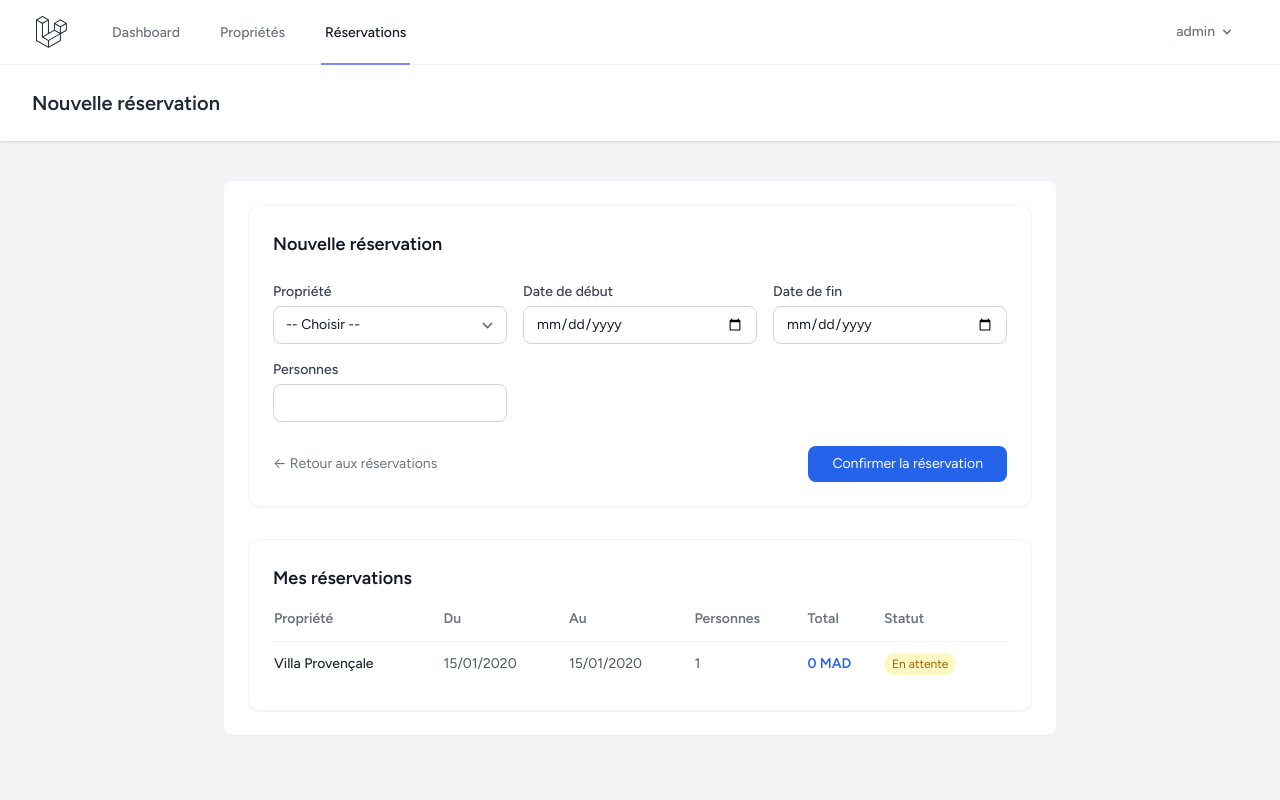
After one commit to ilyass-aon/laravel-test, a Laravel app: page /bookings/create in a window 1280 px wide. The commit adds this page. Run offline with Laravel 12, Linux system fonts and the light colour scheme; a user stored in the database is signed in; data comes from the database, SQL or seed files in the repository; tables that the repository leaves empty hold one stand-in row (values such as "Sample post"); style sheets or scripts are compiled from the project's sources; some libraries are stand-ins or nearby versions.

Commit message:
ajout du composant Livewire BookingManager avec gestion des réservations

```diff
--- /dev/null
+++ b/laravel-test/app/Livewire/BookingManager.php
@@ -0,0 +1,104 @@
+<?php
+
+namespace App\Livewire;
+
+use Livewire\Component;
+use App\Models\Booking;
+use App\Models\Property;
+
+class BookingManager extends Component
+{
+    // Champs du formulaire
+    public $property_id;
+    public $start_date;
+    public $end_date;
+    public $nbr_guests = 1;
+    public $successMessage = '';
+    public $errorMessage = '';
+
+    // Nouveaux champs pour notre logique
+    public $viewMode = 'both'; // 'list', 'form', 'both'
+    public $property_preselected = false;
+
+    // Validation des données
+    protected $rules = [
+        'property_id' => 'required|exists:properties,id',
+        'start_date'  => 'required|date|after_or_equal:today',
+        'end_date'    => 'required|date|after:start_date',
+        'nbr_guests'  => 'required|integer|min:1',
+    ];
+
+    protected $messages = [
+        'property_id.required' => 'Veuillez sélectionner une propriété.',
+        'start_date.required'  => 'La date de début est obligatoire.',
+        'start_date.after_or_equal' => 'La date de début doit être aujourd\'hui ou dans le futur.',
+        'end_date.required'    => 'La date de fin est obligatoire.',
+        'end_date.after'       => 'La date de fin doit être après la date de début.',
+        'nbr_guests.required'  => 'Veuillez indiquer le nombre de personnes.',
+        'nbr_guests.min'       => 'Il faut au moins 1 personne.',
+    ];
+
+    public function mount($viewMode = 'both', $property_id = null)
+    {
+        $this->viewMode = $viewMode;
+
+        $param_property_id = request()->query('property_id') ?? $property_id;
+
+        if ($param_property_id) {
+            $this->property_id = $param_property_id;
+            $this->property_preselected = true;
+        }
+    }
+
+    public function reserve()
+    {
+        $this->validate();
+
+        // Vérifier la capacité
+        $property = Property::find($this->property_id);
+        if ($this->nbr_guests > $property->max_guests) {
+            $this->errorMessage = 'La capacité maximale de cette propriété est de ' . $property->max_guests . ' personnes.';
+            return;
+        }
+
+        // Vérifier la disponibilité
+        $overlap = Booking::where('property_id', $this->property_id)
+            ->where('status', 'confirmed')
+            ->where(function ($query) {
+                $query->whereBetween('start_date', [$this->start_date, $this->end_date])
+                      ->orWhereBetween('end_date', [$this->start_date, $this->end_date])
+                      ->orWhere(function ($q) {
+                          $q->where('start_date', '<=', $this->start_date)
+                            ->where('end_date', '>=', $this->end_date);
+                      });
+            })->exists();
+
+        if ($overlap) {
+            $this->errorMessage = 'Ces dates sont déjà réservées pour cette propriété.';
+            return;
+        }
+
+        Booking::create([
+            'user_id'     => auth()->id(),
+            'property_id' => $this->property_id,
+            'start_date'  => $this->start_date,
+            'end_date'    => $this->end_date,
+            'nbr_guests'  => $this->nbr_guests,
+            'status'      => 'pending',
+        ]);
+
+        session()->flash('success', 'Réservation effectuée avec succès !');
+        return redirect()->route('bookings.index');
+    }
+
+    public function render()
+    {
+        return view('livewire.booking-manager', [
+            'properties' => Property::all(),
+            'bookings'   => Booking::where('user_id', auth()->id())
+                                   ->with('property')
+                                   ->latest()
+                                   ->get(),
+        ]);
+    }
+}
--- a/laravel-test/app/Models/Booking.php
+++ b/laravel-test/app/Models/Booking.php
@@ -15,6 +15,7 @@ class Booking extends Model
         'start_date',
         'end_date',
         'status',
+        'nbr_guests',
     ];
 
     protected $casts = [
--- a/laravel-test/app/Models/User.php
+++ b/laravel-test/app/Models/User.php
@@ -22,6 +22,7 @@ class User extends Authenticatable
         'name',
         'email',
         'password',
+        'is_admin',
     ];
 
     /**
@@ -44,6 +45,15 @@ class User extends Authenticatable
         return [
             'email_verified_at' => 'datetime',
             'password' => 'hashed',
+            'is_admin' => 'boolean',
         ];
     }
+
+    // seul l admin accede - /admin
+    public function canAccessPanel(Panel $panel): bool
+    {
+        return $this->is_admin === true;
+    }
+
+    public function isAdmin(): bool { return $this->is_admin === true; }
 }
--- a/laravel-test/composer.json
+++ b/laravel-test/composer.json
@@ -8,7 +8,8 @@
     "require": {
         "php": "^8.2",
         "laravel/framework": "^12.0",
-        "laravel/tinker": "^2.10.1"
+        "laravel/tinker": "^2.10.1",
+        "livewire/livewire": "^4.3"
     },
     "require-dev": {
         "fakerphp/faker": "^1.23",
--- /dev/null
+++ b/laravel-test/resources/views/bookings/create.blade.php
@@ -0,0 +1,17 @@
+<x-app-layout>
+    <x-slot name="header">
+        <h2 class="text-xl font-semibold text-gray-800">
+            Nouvelle réservation
+        </h2>
+    </x-slot>
+
+    <div class="py-10">
+        <div class="max-w-4xl mx-auto px-4 sm:px-6 lg:px-8">
+            <div class="bg-white overflow-hidden shadow-sm sm:rounded-lg">
+                <div class="p-6 text-gray-900">
+                    @livewire('booking-manager')
+                </div>
+            </div>
+        </div>
+    </div>
+</x-app-layout>
--- a/laravel-test/resources/views/layouts/navigation.blade.php
+++ b/laravel-test/resources/views/layouts/navigation.blade.php
@@ -14,6 +14,12 @@
                 <div class="hidden space-x-8 sm:-my-px sm:ms-10 sm:flex">
                     <x-nav-link :href="route('dashboard')" :active="request()->routeIs('dashboard')">
                         {{ __('Dashboard') }}
+                    </x-nav-link>
+                    <x-nav-link :href="route('properties.index')" :active="request()->routeIs('properties.*')">
+                        Propriétés
+                    </x-nav-link>
+                    <x-nav-link :href="route('bookings.index')" :active="request()->routeIs('bookings.*')">
+                        Réservations
                     </x-nav-link>
                 </div>
             </div>
@@ -70,6 +76,12 @@
             <x-responsive-nav-link :href="route('dashboard')" :active="request()->routeIs('dashboard')">
                 {{ __('Dashboard') }}
             </x-responsive-nav-link>
+            <x-responsive-nav-link :href="route('properties.index')" :active="request()->routeIs('properties.*')">
+                Propriétés
+            </x-responsive-nav-link>
+            <x-responsive-nav-link :href="route('bookings.index')" :active="request()->routeIs('bookings.*')">
+                Réservations
+            </x-responsive-nav-link>
         </div>
 
         <!-- Responsive Settings Options -->
--- /dev/null
+++ b/laravel-test/resources/views/livewire/booking-manager.blade.php
@@ -0,0 +1,128 @@
+<div>
+    @if($viewMode === 'both' || $viewMode === 'form')
+    {{-- Formulaire de réservation --}}
+    <div class="bg-white rounded-xl border border-gray-100 shadow-sm p-6 mb-8">
+        <h3 class="text-lg font-semibold text-gray-900 mb-6">Nouvelle réservation</h3>
+
+        {{-- Message succès --}}
+        @if($successMessage)
+            <div class="mb-4 p-4 bg-green-50 border border-green-200 text-green-700 rounded-lg">
+                {{ $successMessage }}
+            </div>
+        @endif
+
+        {{-- Message erreur --}}
+        @if($errorMessage)
+            <div class="mb-4 p-4 bg-red-50 border border-red-200 text-red-700 rounded-lg">
+                {{ $errorMessage }}
+            </div>
+        @endif
+
+        <div class="grid grid-cols-1 md:grid-cols-3 gap-4 mb-4">
+            {{-- Sélection propriété --}}
+            @if(!$property_preselected)
+            <div>
+                <label class="block text-sm font-medium text-gray-700 mb-1">Propriété</label>
+                <select wire:model="property_id"
+                        class="w-full rounded-lg border-gray-300 text-sm focus:ring-primary focus:border-primary">
+                    <option value="">-- Choisir --</option>
+                    @foreach($properties as $property)
+                        <option value="{{ $property->id }}">
+                            {{ $property->name }} — {{ number_format($property->price_per_night, 0) }} €/nuit
+                        </option>
+                    @endforeach
+                </select>
+                @error('property_id')
+                    <p class="text-red-500 text-xs mt-1">{{ $message }}</p>
+                @enderror
+            </div>
+            @endif
+
+            {{-- Date début --}}
+            <div>
+                <label class="block text-sm font-medium text-gray-700 mb-1">Date de début</label>
+                <input type="date" wire:model="start_date"
+                       class="w-full rounded-lg border-gray-300 text-sm focus:ring-primary focus:border-primary" />
+                @error('start_date')
+                    <p class="text-red-500 text-xs mt-1">{{ $message }}</p>
+                @enderror
+            </div>
+
+            {{-- Date fin --}}
+            <div>
+                <label class="block text-sm font-medium text-gray-700 mb-1">Date de fin</label>
+                <input type="date" wire:model="end_date"
+                       class="w-full rounded-lg border-gray-300 text-sm focus:ring-primary focus:border-primary" />
+                @error('end_date')
+                    <p class="text-red-500 text-xs mt-1">{{ $message }}</p>
+                @enderror
+            </div>
+
+            {{-- Nombre de personnes --}}
+            <div>
+                <label class="block text-sm font-medium text-gray-700 mb-1">Personnes</label>
+                <input type="number" wire:model="nbr_guests" min="1"
+                       class="w-full rounded-lg border-gray-300 text-sm focus:ring-primary focus:border-primary" />
+                @error('nbr_guests')
+                    <p class="text-red-500 text-xs mt-1">{{ $message }}</p>
+                @enderror
+            </div>
+        </div>
+
+        <div class="flex justify-between items-center mt-6">
+            <a href="{{ route('bookings.index') }}"
+               class="text-sm text-gray-500 hover:text-blue-600 transition">
+                ← Retour aux réservations
+            </a>
+            <button wire:click="reserve"
+                    class="bg-blue-600 text-white px-6 py-2 rounded-lg text-sm hover:bg-blue-800 transition">
+                Confirmer la réservation
+            </button>
+        </div>
+    </div>
+    @endif
+
+    @if($viewMode === 'both' || $viewMode === 'list')
+    {{-- Liste des réservations de l'utilisateur --}}
+    <div class="bg-white rounded-xl border border-gray-100 shadow-sm p-6">
+        <h3 class="text-lg font-semibold text-gray-900 mb-4">Mes réservations</h3>
+
+        @if($bookings->isEmpty())
+            <p class="text-gray-400 text-sm">Vous n'avez pas encore de réservation.</p>
+        @else
+            <table class="w-full text-sm text-left">
+                <thead class="text-gray-500 border-b border-gray-100">
+                    <tr>
+                        <th class="pb-3">Propriété</th>
+                        <th class="pb-3">Du</th>
+                        <th class="pb-3">Au</th>
+                        <th class="pb-3">Personnes</th>
+                        <th class="pb-3">Total</th>
+                        <th class="pb-3">Statut</th>
+                    </tr>
+                </thead>
+                <tbody class="divide-y divide-gray-50">
+                    @foreach($bookings as $booking)
+                        <tr class="py-3">
+                            <td class="py-3 font-medium text-gray-800">{{ $booking->property->name }}</td>
+                            <td class="py-3 text-gray-600">{{ $booking->start_date->format('d/m/Y') }}</td>
+                            <td class="py-3 text-gray-600">{{ $booking->end_date->format('d/m/Y') }}</td>
+                            <td class="py-3 text-gray-600">{{ $booking->nbr_guests }}</td>
+                            <td class="py-3 font-semibold text-blue-600">{{ number_format($booking->total_price, 0) }} MAD</td>
+                            <td class="py-3">
+                                @if($booking->status === 'confirmed')
+                                    <span class="px-2 py-1 bg-green-100 text-green-700 rounded-full text-xs">Confirmé</span>
+                                @elseif($booking->status === 'pending')
+                                    <span class="px-2 py-1 bg-yellow-100 text-yellow-700 rounded-full text-xs">En attente</span>
+                                @else
+                                    <span class="px-2 py-1 bg-red-100 text-red-700 rounded-full text-xs">Annulé</span>
+                                @endif
+                            </td>
+                        </tr>
+                    @endforeach
+                </tbody>
+            </table>
+        @endif
+    </div>
+    @endif
+</div>
--- a/laravel-test/routes/web.php
+++ b/laravel-test/routes/web.php
@@ -1,6 +1,7 @@
 <?php
 
 use App\Http\Controllers\ProfileController;
+use App\Http\Controllers\PropertyController;
 use Illuminate\Support\Facades\Route;
 
 Route::get('/', function () {
@@ -15,6 +16,14 @@ Route::middleware('auth')->group(function () {
     Route::get('/profile', [ProfileController::class, 'edit'])->name('profile.edit');
     Route::patch('/profile', [ProfileController::class, 'update'])->name('profile.update');
     Route::delete('/profile', [ProfileController::class, 'destroy'])->name('profile.destroy');
+
+    Route::get('/properties', [PropertyController::class, 'index'])->name('properties.index');
+    Route::get('/properties/{property}', [PropertyController::class, 'show'])->name('properties.show');
+    Route::get('/bookings/create', fn () => view('bookings.create'))->name('bookings.create');
+    Route::get('/bookings', function () {
+        $bookings = \App\Models\Booking::where('user_id', auth()->id())->with('property')->latest()->get();
+        return view('bookings.index', compact('bookings'));
+    })->name('bookings.index');
 });
 
 require __DIR__.'/auth.php';
--- a/laravel-test/tailwind.config.js
+++ b/laravel-test/tailwind.config.js
@@ -14,6 +14,10 @@ export default {
             fontFamily: {
                 sans: ['Figtree', ...defaultTheme.fontFamily.sans],
             },
+            colors: {
+                primary: '#1E40AF',
+                secondary: '#9333EA',
+            },
         },
     },
 
```
Also changed, not shown: laravel-test/app/Http/Controllers/PropertyController.php (added, +30 -0 lines), laravel-test/database/seeders/DatabaseSeeder.php (+14 -3 lines), laravel-test/resources/views/bookings/index.blade.php (added, +24 -0 lines), laravel-test/resources/views/properties/index.blade.php (added, +37 -0 lines), laravel-test/resources/views/properties/show.blade.php (added, +50 -0 lines), laravel-test/database/migrations/2026_06_06_212300_add_is_admin_to_users_table.php (added), laravel-test/database/migrations/2026_06_07_130810_add_nbr_guests_to_bookings_table.php (added), 1 other file.
